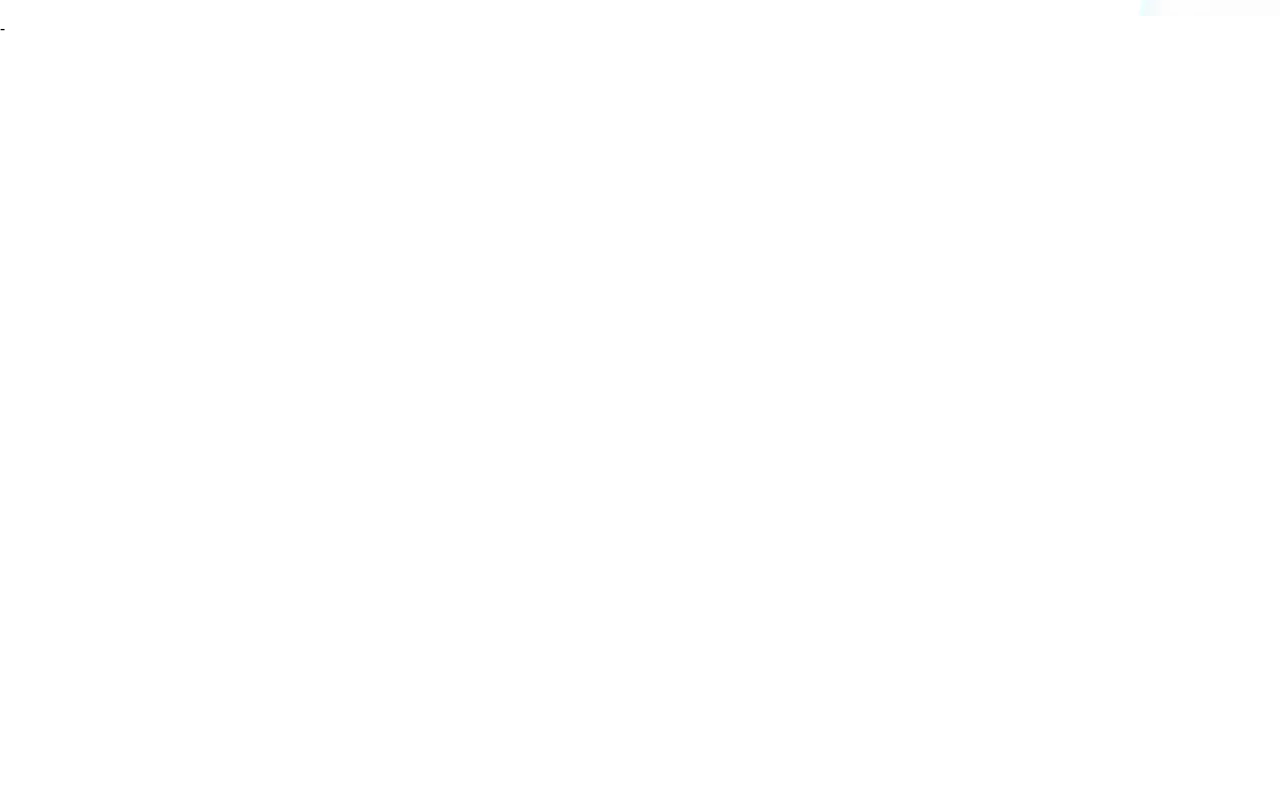
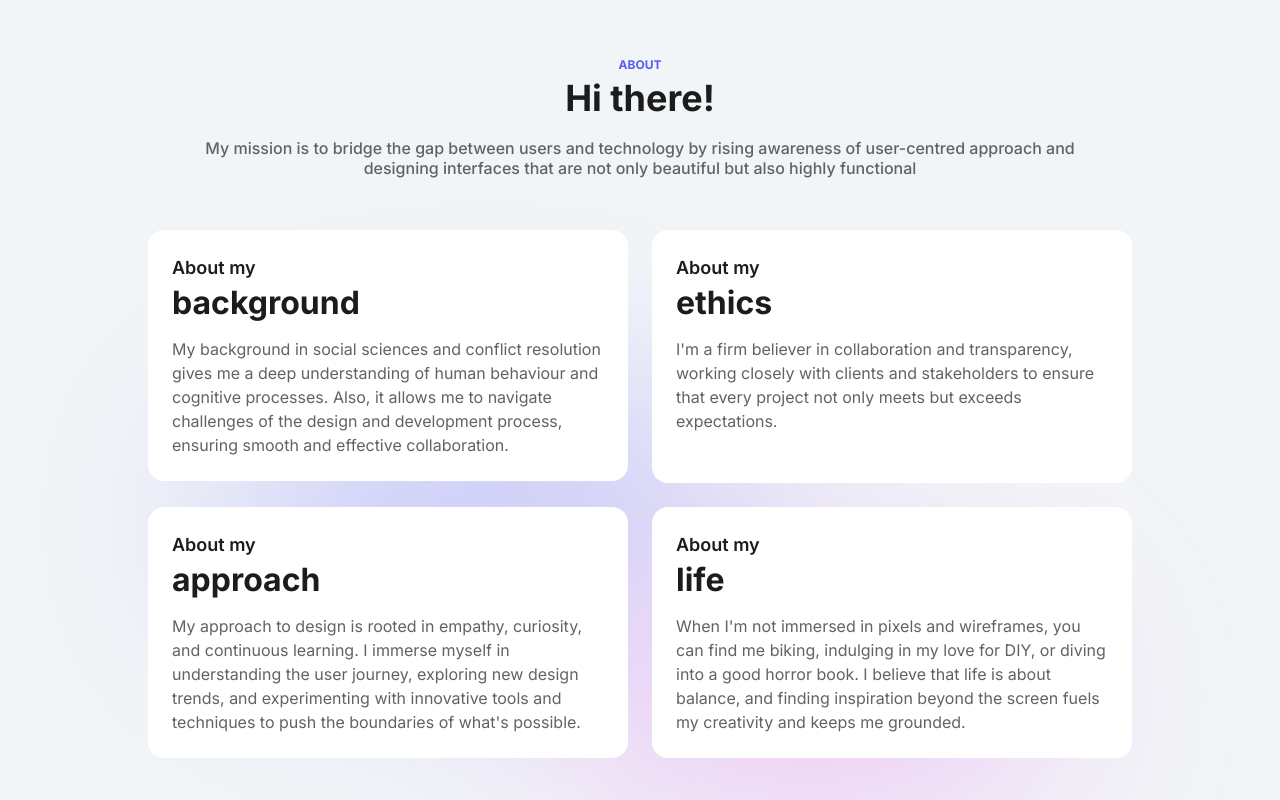
Before and after one commit to wozzy84/kotowska-portfolio, a Next.js app: page / in a window 1280 px wide. Shown: the part 1220-2020 px from the top of the page. Before the commit the page ends 1260 px from the top, so only its background shows below. Built offline with nearby package versions, Linux system fonts and the light colour scheme.

Commit message:
Refactor HeroSection component and styles

```diff
--- /dev/null
+++ b/src/components/AboutSection.tsx
@@ -0,0 +1,99 @@
+import AboutSetionStyle from "./AboutSectionStyle.module.css";
+import classNames from "classnames";
+
+const AboutSection = () => {
+  return (
+    <section
+      className={classNames(
+        "flex justify-center items-center mx-auto",
+        AboutSetionStyle.aboutSection
+      )}
+    >
+      <div className="container mx-auto max-w-screen-xl flex flex-col justify-center items-center  px-4 pb-12 gap-1 my-16 text-center">
+        <div className="self-stretch text-center text-[#555cf3] text-xs font-bold font-['Inter'] uppercase leading-[18px]">
+          ABOUT
+        </div>
+        <div className="self-stretch text-center text-[#1c1c1c] text-4xl font-bold font-['Inter'] leading-10">
+          Hi there!
+        </div>
+        <div className="pt-4 justify-start items-center gap-2.5 inline-flex">
+          <div className="text-center text-[#5f6367] text-base font-medium font-['Inter'] leading-tight max-w-[890px]">
+            My mission is to bridge the gap between users and technology by
+            rising awareness of user-centred approach and designing interfaces
+            that are not only beautiful but also highly functional
+          </div>
+        </div>
+
+        <div className="h-[530px] px-4 justify-center flex flex-wrap items-start gap-6 mt-12 mb-16 text-start">
+          <div className="w-[480px] p-6 bg-white rounded-2xl flex-col justify-start items-start gap-4 inline-flex">
+            <div className="flex-col justify-start items-start gap-1 flex">
+              <div className="text-[#1c1c1c] text-lg font-semibold font-['Inter'] leading-normal">
+                About my{" "}
+              </div>
+              <div className="text-[#1c1c1c] text-[32px] font-bold font-['Inter'] leading-9">
+                background
+              </div>
+            </div>
+            <div className="self-stretch text-[#5f6367] text-base font-normal font-['Inter'] leading-normal">
+              My background in social sciences and conflict resolution gives me
+              a deep understanding of human behaviour and cognitive processes.
+              Also, it allows me to navigate challenges of the design and
+              development process, ensuring smooth and effective collaboration.
+            </div>
+          </div>
+          <div className="w-[480px] self-stretch p-6 bg-white rounded-2xl flex-col justify-start items-start gap-4 inline-flex">
+            <div className="flex-col justify-start items-start gap-1 flex">
+              <div className="text-[#1c1c1c] text-lg font-semibold font-['Inter'] leading-normal">
+                About my{" "}
+              </div>
+              <div className="text-[#1c1c1c] text-[32px] font-bold font-['Inter'] leading-9">
+                ethics
+              </div>
+            </div>
+            <div className="self-stretch text-[#5f6367] text-base font-normal font-['Inter'] leading-normal">
+              I'm a firm believer in collaboration and transparency, working
+              closely with clients and stakeholders to ensure that every project
+              not only meets but exceeds expectations.
+            </div>
+          </div>
+          <div className="w-[480px] p-6 bg-white rounded-2xl flex-col justify-start items-start gap-4 inline-flex">
+            <div className="flex-col justify-start items-start gap-1 flex">
+              <div className="text-[#1c1c1c] text-lg font-semibold font-['Inter'] leading-normal">
+                About my{" "}
+              </div>
+              <div className="text-[#1c1c1c] text-[32px] font-bold font-['Inter'] leading-9">
+                approach
+              </div>
+            </div>
+            <div className="self-stretch text-[#5f6367] text-base font-normal font-['Inter'] leading-normal">
+              My approach to design is rooted in empathy, curiosity, and
+              continuous learning. I immerse myself in understanding the user
+              journey, exploring new design trends, and experimenting with
+              innovative tools and techniques to push the boundaries of what's
+              possible.{" "}
+            </div>
+          </div>
+          <div className="w-[480px] p-6 bg-white rounded-2xl flex-col justify-start items-start gap-4 inline-flex">
+            <div className="flex-col justify-start items-start gap-1 flex">
+              <div className="text-[#1c1c1c] text-lg font-semibold font-['Inter'] leading-normal">
+                About my{" "}
+              </div>
+              <div className="text-[#1c1c1c] text-[32px] font-bold font-['Inter'] leading-9">
+                life
+              </div>
+            </div>
+            <div className="self-stretch text-[#5f6367] text-base font-normal font-['Inter'] leading-normal">
+              When I'm not immersed in pixels and wireframes, you can find me
+              biking, indulging in my love for DIY, or diving into a good horror
+              book. I believe that life is about balance, and finding
+              inspiration beyond the screen fuels my creativity and keeps me
+              grounded.
+            </div>
+          </div>
+        </div>
+      </div>
+    </section>
+  );
+};
+
+export default AboutSection;
--- /dev/null
+++ b/src/components/AboutSectionStyle.module.css
@@ -0,0 +1,9 @@
+.aboutSection {
+  background-image: url("/svgs/bgShadows.svg");
+  /* var(--surface-bg-module, #f2f5f7); */
+  background-color: var(--surface-bg-module, #f2f5f7);
+  background-position: 0px -252.9px;
+  background-size: 100% 161.087%;
+  background-repeat: no-repeat;
+  position: relative;
+}
--- a/src/components/HeroSection.tsx
+++ b/src/components/HeroSection.tsx
@@ -11,7 +11,7 @@ const HeroSection: React.FC = () => {
         HeroSectionStyle.heroSection
       )}
     >
-      <div className="container mx-auto max-w-screen-xl flex flex-col justify-center items-center pt-16 pb-6 px-4">
+      <div className="container mx-auto max-w-screen-xl flex flex-col justify-center items-center pt-16 px-4">
         <h1 className={classNames("mb-2", HeroSectionStyle.heroHeader)}>
           Hello, my name is Ewa
         </h1>
--- a/src/pages/index.tsx
+++ b/src/pages/index.tsx
@@ -1,6 +1,7 @@
 // import localFont from "next/font/local";
 import Navbar from "@/components/Navbar";
 import HeroSection from "@/components/HeroSection";
+import AboutSection from "@/components/AboutSection";
 
 // const geistSans = localFont({
 //   src: "./fonts/GeistVF.woff",
@@ -18,6 +19,7 @@ export default function Home() {
     <>
       <Navbar></Navbar>
       <HeroSection></HeroSection>
+      <AboutSection></AboutSection>
     </>
   );
 }
```
Also changed, not shown: public/svgs/bgShadows.svg (added).
